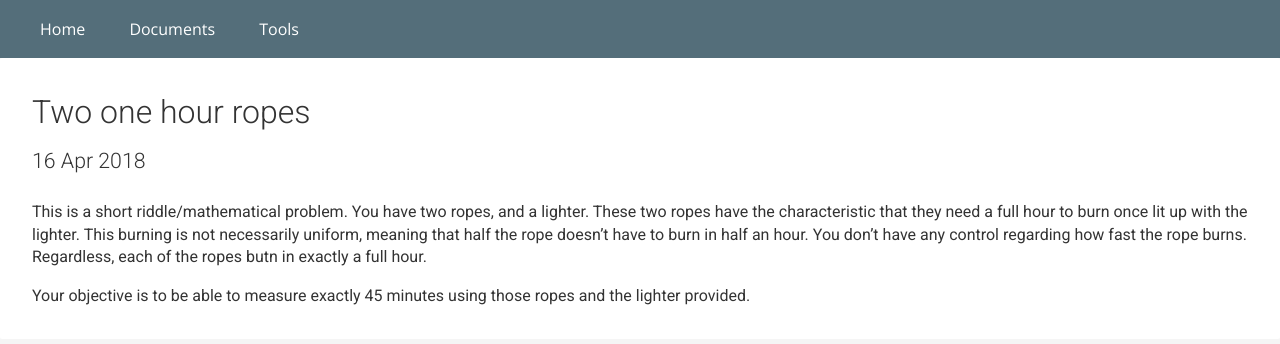
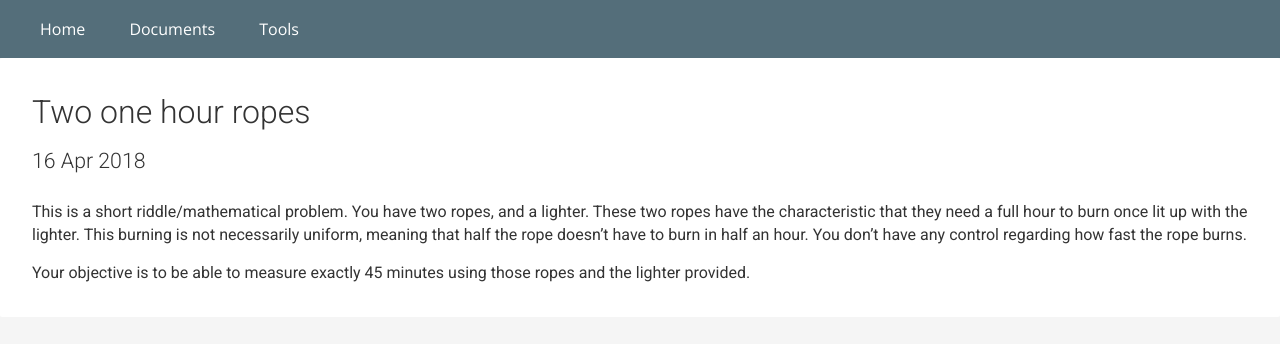
Before and after one commit to guillermobox/guillermobox.github.io, a Jekyll site: the page built from _docs/rope.md, in a window 1280 px wide. Shown: the top 344 px of the page. Built offline with Jekyll 4.4.1, drawn with Linux system fonts in a browser that asks for light colours.

Commit message:
Fix typo

```diff
--- a/_docs/rope.md
+++ b/_docs/rope.md
@@ -8,8 +8,7 @@ This is a short riddle/mathematical problem. You have two ropes, and a lighter.
 These two ropes have the characteristic that they need a full hour to burn once
 lit up with the lighter. This burning is not necessarily uniform, meaning that
 half the rope doesn't have to burn in half an hour. You don't have any control
-regarding how fast the rope burns. Regardless, each of the ropes butn
-in exactly a full hour.
+regarding how fast the rope burns.
 
 Your objective is to be able to measure exactly 45 minutes using those ropes and
 the lighter provided.
```
